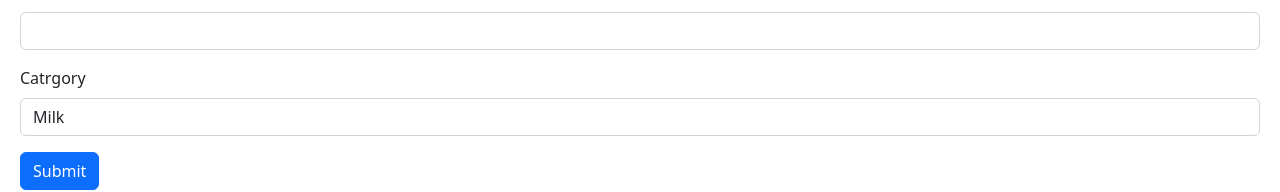
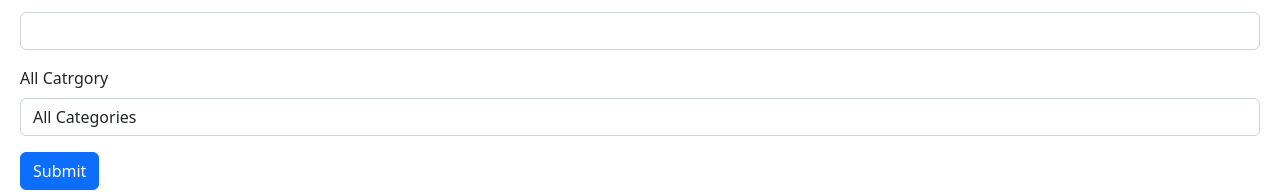
Before and after one commit to Zawa-ll/Expense-Tracker, a React (Create React App) app: page / in a window 1280 px wide. Shown: the part 126-318 px from the top of the page. Built offline with nearby package versions, Linux system fonts and the light colour scheme.

Commit message:
adding practice categories

```diff
--- a/src/components/Form.tsx
+++ b/src/components/Form.tsx
@@ -1,4 +1,4 @@
-import React from 'react'
+import React, { useState } from 'react'
 import 'bootstrap/dist/css/bootstrap.css'
 import { appendErrors, FieldValues, useForm } from 'react-hook-form'
 
@@ -9,7 +9,10 @@ interface FormData {
 }
 
 const Form = () => {
+    const [categories, setCategories] = useState(["All Categories", "Groceries", "Utilities", "Entertainment"]);
+
     const { register, handleSubmit, formState: { errors } } = useForm<FormData>();
+
     console.log(errors)
 
     const onSubmit = (data: FieldValues) => console.log(data);
@@ -54,16 +57,15 @@ const Form = () => {
             </div>
 
             <div className="mb-3">
-                <label htmlFor="category" className='form-label'>Catrgory</label>
+                <label htmlFor="category" className='form-label'>All Catrgory</label>
                 <select
                     {...register('category')}
                     id='category' className='form-control'
                 >
-                    <option value="milk">Milk</option>
-                    <option value="option2">Option2</option>
-                    <option value="option3">Option3</option>
+                    {categories.map(category => <option>{category}</option>)}
                 </select>
             </div>
+
 
             <button className="btn btn-primary" type="submit">Submit</button>
 
```
